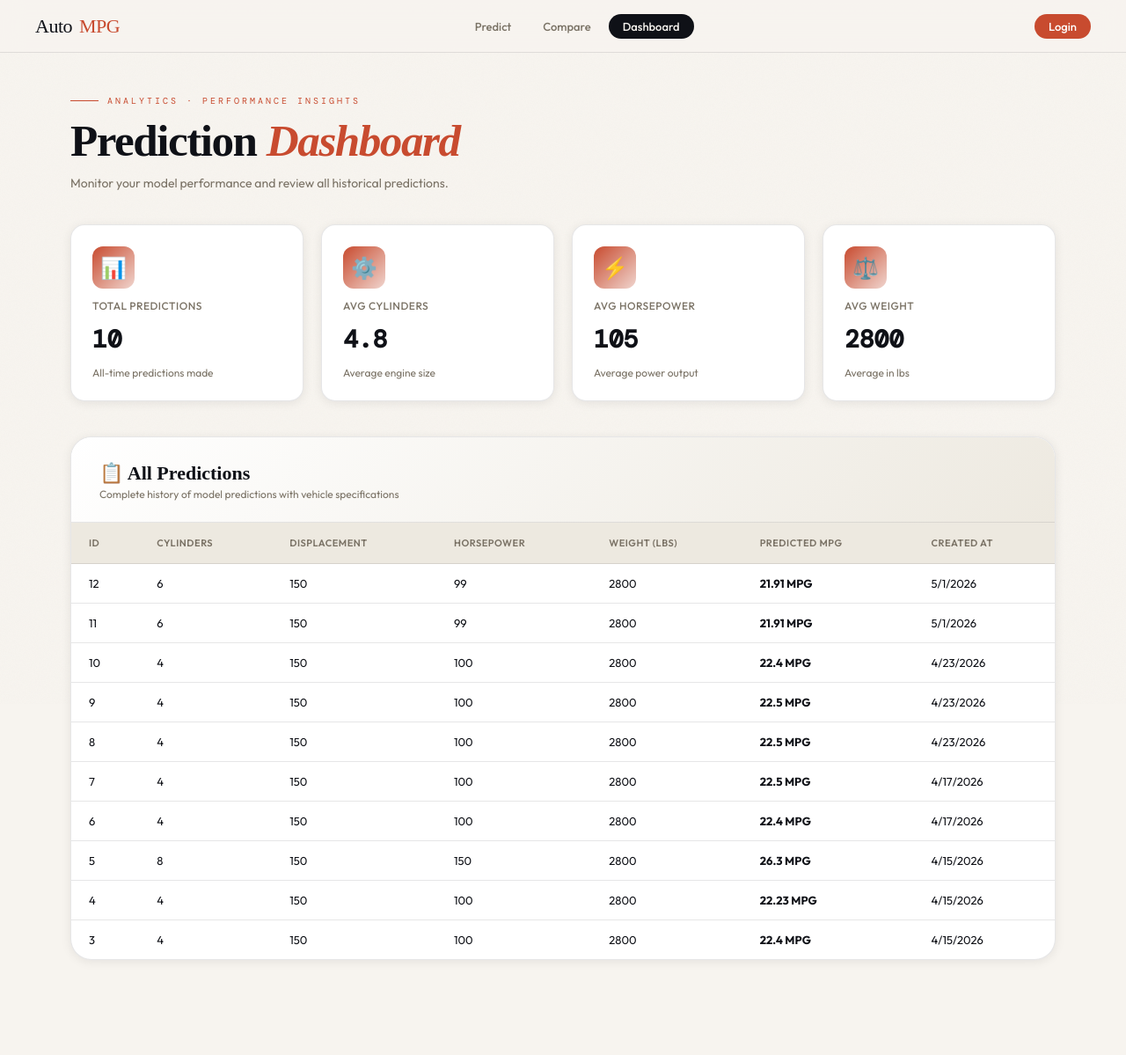
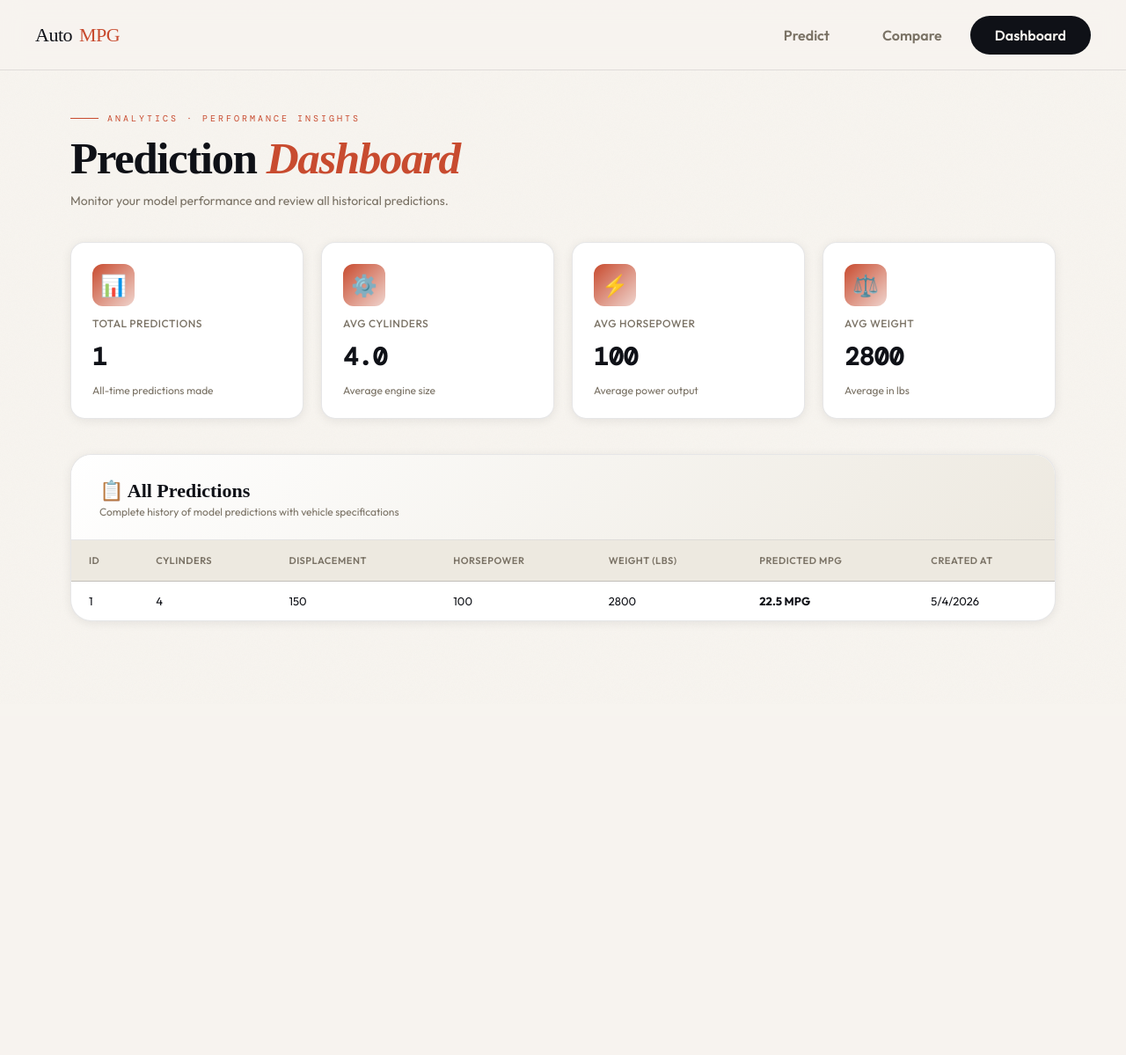
Before and after one commit to iamkartbya/Vehicle-Fuel-Efficiency-Prediction, a Flask app: page /dashboard in a window 1280 px wide. Shown: the whole page at 88% size. After the commit the page ends 707 px from the top, so only its background shows below. Run offline with Flask 3, Linux system fonts and the light colour scheme; data comes from the database, SQL or seed files in the repository; parts of the project's set-up code (start-up, migrations or seed data) failed here and were passed over; some web fonts are replaced.

Commit message:
Error Fixing

```diff
--- a/app.py
+++ b/app.py
@@ -21,6 +21,7 @@ with open("model/model.pkl", "rb") as f:
     payload = pickle.load(f)
     MODEL  = payload["model"]
     SCALER = payload["scaler"]
+    FEATURE_NAMES = payload.get("feature_names", ["cylinders", "displacement", "horsepower", "weight", "acceleration", "model_year", "origin"])
 
 init_db()
 
--- a/requirements.txt
+++ b/requirements.txt
@@ -3,7 +3,7 @@ flask-login
 flask-session
 pandas
 numpy
-scikit-learn
+scikit-learn>=1.3.0
 matplotlib
 requests
 authlib
--- a/templates/dashboard.html
+++ b/templates/dashboard.html
@@ -46,7 +46,7 @@ nav{
   border-bottom:1px solid var(--border);
   padding:0 40px;
   display:flex;align-items:center;justify-content:space-between;
-  height:60px;
+  height:80px;
 }
 .nav-logo{
   font-family:'Instrument Serif',serif;
@@ -56,8 +56,8 @@ nav{
 .nav-logo span{color:var(--rust)}
 .nav-links{display:flex;gap:4px}
 .nav-link{
-  padding:6px 16px;border-radius:999px;
-  font-size:13px;font-weight:500;
+  padding:12px 28px;border-radius:999px;
+  font-size:16px;font-weight:600;
   color:var(--muted);text-decoration:none;
   transition:all .2s;
 }
@@ -215,31 +215,10 @@ table tbody tr:last-child td{border-bottom:none}
 
 <nav>
   <div class="nav-logo">Auto<span>MPG</span></div>
-  <div class="nav-links">
+  <div class="nav-links" style="margin-left:auto">
     <a href="/" class="nav-link">Predict</a>
     <a href="/compare" class="nav-link">Compare</a>
     <a href="/dashboard" class="nav-link active">Dashboard</a>
-  </div>
-  <div class="user-section">
-    {% if user %}
-    <div class="user-avatar" id="userAvatarBtn" onclick="toggleUserDropdown()">
-      {% if user[4] %}
-      <img src="{{ user[4] }}" alt="User Avatar">
-      {% else %}
-      {{ user[3]|first|upper if user[3] else 'U' }}
-      {% endif %}
-    </div>
-    <div class="user-dropdown" id="userDropdown">
-      <div class="user-dropdown-item">
-        <strong>{{ user[3] }}</strong><br>
-        <span style="color:var(--muted);font-size:11px">{{ user[2] }}</span>
-      </div>
-      <a href="/user/profile" class="user-dropdown-item user-dropdown-link">👤 Profile</a>
-      <a href="/logout" class="user-dropdown-item user-dropdown-link">🚪 Logout</a>
-    </div>
-    {% else %}
-    <a href="/login" class="nav-link" style="background:var(--rust);color:white">Login</a>
-    {% endif %}
   </div>
 </nav>
 
```
Also changed, not shown: model/train_model.py (+5 -2 lines), templates/compare.html (+3 -24 lines), templates/index.html (+4 -5 lines), test_model.py (added, +16 -0 lines), predictions.db, 1 other file.
